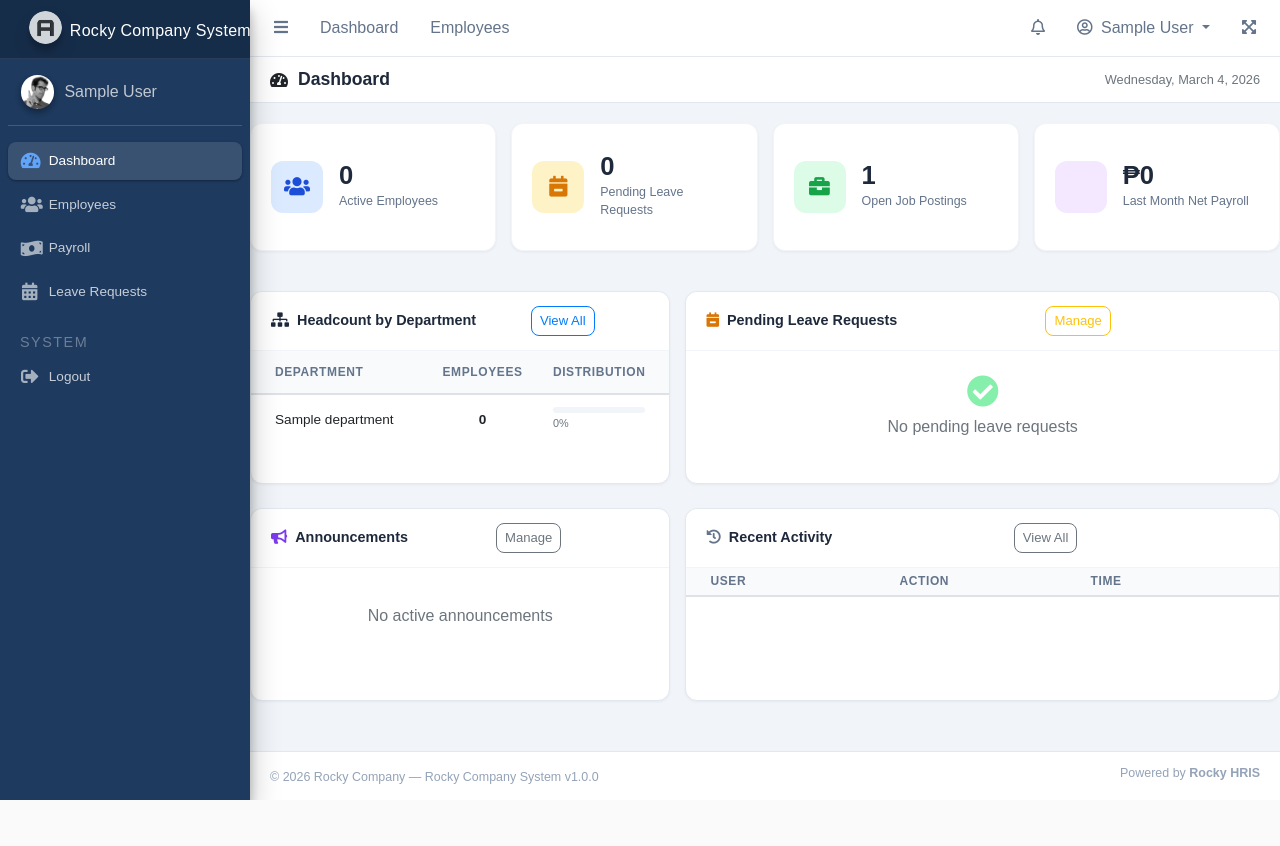
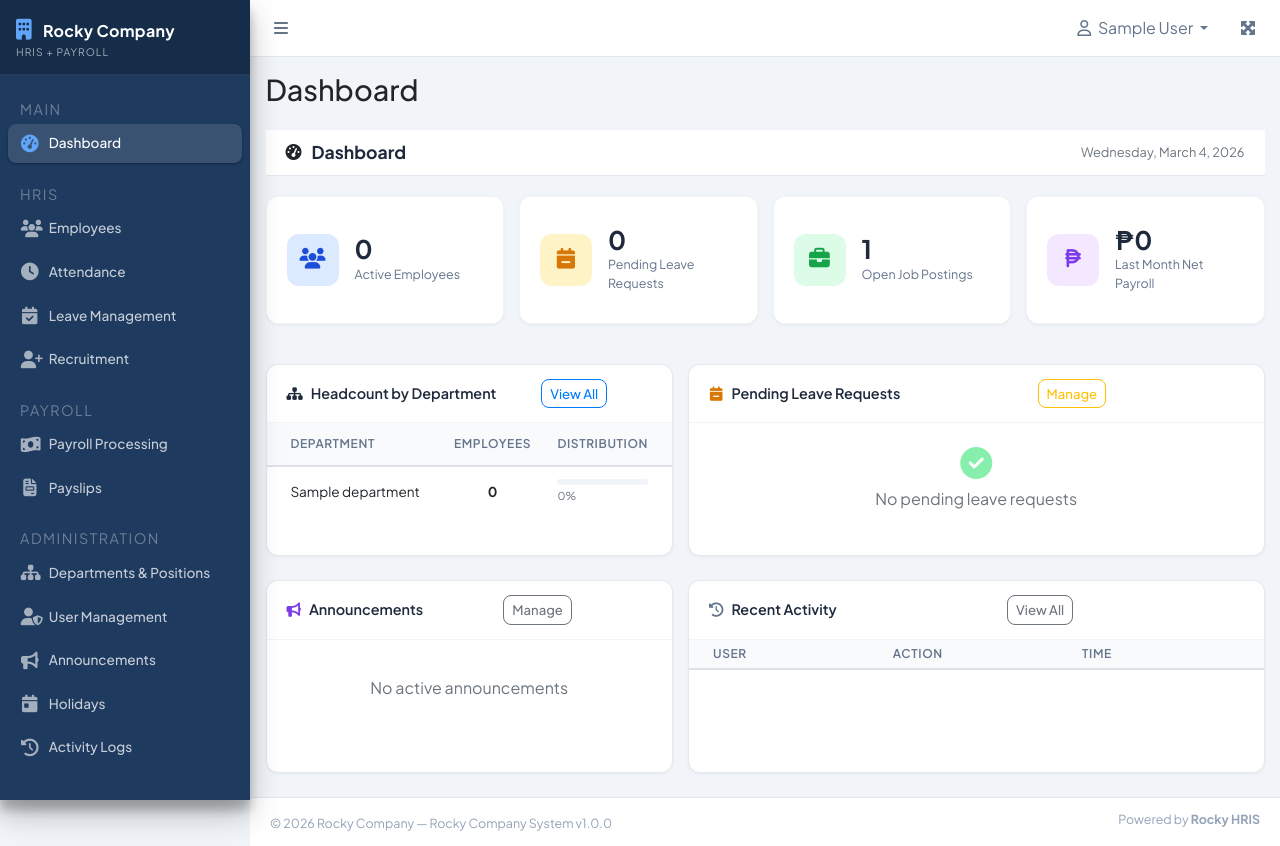
Before and after one commit to rokkicakesdev/rockycompanysystem, a PHP site: page /project/app/views/admin/dashboard.php in a window 1280 px wide. Before the commit the page ends 800 px from the top, so only its background shows below. Run offline with PHP 8.4, Linux system fonts and the light colour scheme; the visitor is signed in with stand-in values (Sample User, id 1); tables that the repository leaves empty or names only in its code hold one stand-in row (values such as "Sample post"); data that the repository does not hold is empty; some libraries are stand-ins or nearby versions.

Commit message:
Fixed layouts and resource

```diff
--- a/app/views/layouts/admin_header.php
+++ b/app/views/layouts/admin_header.php
@@ -1,41 +1,34 @@
 <?php
 // app/views/layouts/admin_header.php
-// ──────────────────────────────────────────────────────────────
-// Admin Header / Navbar Layout
-// Loads core dependencies safely, no duplicates
-// ──────────────────────────────────────────────────────────────
+// Updated to match screenshot layout: grouped headers, modern icons, clean hierarchy
 
-// Calculate project root once (from app/views/layouts/ → root = 3 levels up)
 $root = dirname(__DIR__, 3);
 
-// Safety net: load core classes if not already present
+// Load dependencies safely
 if (!class_exists('Model') || !class_exists('Database')) {
-    require_once $root . '/config/database.php';     // .env + DB constants
-    require_once $root . '/core/Database.php';       // PDO singleton
-    require_once $root . '/core/Model.php';          // main model class
-    require_once $root . '/core/Controller.php';     // base controller (if used)
+    require_once $root . '/config/database.php';
+    require_once $root . '/core/Database.php';
+    require_once $root . '/core/Model.php';
+    require_once $root . '/core/Controller.php';
 }
 
-// Always load global config (defines APP_NAME, BASE_URL, etc.)
 require_once $root . '/config/config.php';
 
-// Start session if not already started
 if (session_status() === PHP_SESSION_NONE) {
     session_start();
 }
 
-// Get pending leave count for badge (fallback to 0 if method fails)
+// Dynamic counters
 $pendingLeaves = 0;
 if (class_exists('Model') && method_exists('Model', 'countPendingLeaves')) {
     $pendingLeaves = Model::countPendingLeaves() ?? 0;
 }
 
-// User info (fallback if not set)
+// Placeholder — add real method when ready
+$newApplicants = 0; // Model::countNewApplicants() ?? 0;
+
 $userName = $_SESSION['name'] ?? 'Admin';
 $userRole = $_SESSION['role'] ?? 'Unknown';
-
-// Debug: confirm BASE_URL (remove after testing)
-// echo '<pre>BASE_URL = ' . BASE_URL . '</pre>';
 ?>
 
 <!DOCTYPE html>
@@ -44,72 +37,58 @@ $userRole = $_SESSION['role'] ?? 'Unknown';
   <meta charset="utf-8">
   <meta name="viewport" content="width=device-width, initial-scale=1">
   <title><?= htmlspecialchars(APP_NAME ?? 'Rocky Company') ?> | Admin Panel</title>
-
-  <!-- Google Font: Source Sans Pro -->
-  <link rel="stylesheet" href="https://fonts.googleapis.com/css?family=Source+Sans+Pro:300,400,400i,700&display=fallback">
-  <!-- Font Awesome -->
-  <link rel="stylesheet" href="<?= ASSETS_URL ?>/plugins/fontawesome-free/css/all.min.css">
-  <!-- Ionicons -->
+  <!-- AdminLTE & Bootstrap -->
+  <link rel="stylesheet" href="https://cdnjs.cloudflare.com/ajax/libs/admin-lte/3.2.0/css/adminlte.min.css">
+  <link rel="stylesheet" href="https://cdnjs.cloudflare.com/ajax/libs/font-awesome/6.4.0/css/all.min.css">
+  <link rel="stylesheet" href="https://fonts.googleapis.com/css2?family=Plus+Jakarta+Sans:wght@300;400;500;600;700&display=swap">
+  <!-- Ionicons (optional, but useful) -->
   <link rel="stylesheet" href="https://code.ionicframework.com/ionicons/2.0.1/css/ionicons.min.css">
-  <!-- Theme style -->
-  <link rel="stylesheet" href="<?= ASSETS_URL ?>/dist/css/adminlte.min.css">
   <!-- overlayScrollbars -->
   <link rel="stylesheet" href="<?= ASSETS_URL ?>/plugins/overlayScrollbars/css/OverlayScrollbars.min.css">
-  <!-- Custom styles -->
+  <!-- Custom -->
   <link rel="stylesheet" href="<?= ASSETS_URL ?>/css/common.css">
 </head>
 <body class="hold-transition sidebar-mini layout-fixed">
 <div class="wrapper">
 
-  <!-- Navbar -->
+  <!-- Top Navbar -->
   <nav class="main-header navbar navbar-expand navbar-white navbar-light">
-    <!-- Left navbar links -->
     <ul class="navbar-nav">
       <li class="nav-item">
         <a class="nav-link" data-widget="pushmenu" href="#" role="button"><i class="fas fa-bars"></i></a>
       </li>
-      <li class="nav-item d-none d-sm-inline-block">
-        <a href="<?= BASE_URL ?>/app/views/admin/dashboard.php" class="nav-link">Dashboard</a>
-      </li>
-      <li class="nav-item d-none d-sm-inline-block">
-        <a href="<?= BASE_URL ?>/app/views/admin/employees.php" class="nav-link">Employees</a>
-      </li>
     </ul>
 
-    <!-- Right navbar links -->
     <ul class="navbar-nav ml-auto">
-
-      <!-- Notifications: Pending Leaves -->
+      <!-- Pending Leaves Notification -->
+      <?php if ($pendingLeaves > 0): ?>
       <li class="nav-item dropdown">
         <a class="nav-link" data-toggle="dropdown" href="#">
           <i class="far fa-bell"></i>
-          <?php if ($pendingLeaves > 0): ?>
-            <span class="badge badge-danger navbar-badge"><?= $pendingLeaves ?></span>
-          <?php endif; ?>
+          <span class="badge badge-danger navbar-badge"><?= $pendingLeaves ?></span>
         </a>
         <div class="dropdown-menu dropdown-menu-lg dropdown-menu-right">
-          <span class="dropdown-item dropdown-header">
-            <?= $pendingLeaves ?> Pending Leave Request<?= $pendingLeaves !== 1 ? 's' : '' ?>
-          </span>
+          <span class="dropdown-item dropdown-header"><?= $pendingLeaves ?> Pending Leave(s)</span>
           <div class="dropdown-divider"></div>
-          <a href="<?= BASE_URL ?>/app/views/admin/leave-requests.php?status=pending" class="dropdown-item">
-            <i class="fas fa-envelope mr-2"></i> View Pending Leaves
+          <a href="<?= BASE_URL ?>/app/views/admin/leave.php?status=pending" class="dropdown-item">
+            <i class="fas fa-calendar-check mr-2"></i> View Pending Leaves
           </a>
           <div class="dropdown-divider"></div>
-          <a href="<?= BASE_URL ?>/app/views/admin/leave-requests.php" class="dropdown-item dropdown-footer">See All Requests</a>
+          <a href="<?= BASE_URL ?>/app/views/admin/leave.php" class="dropdown-item dropdown-footer">See All</a>
         </div>
       </li>
+      <?php endif; ?>
 
-      <!-- User Menu -->
+      <!-- User Dropdown -->
       <li class="nav-item dropdown">
-        <a class="nav-link dropdown-toggle" href="#" id="userDropdown" role="button" data-toggle="dropdown" aria-haspopup="true" aria-expanded="false">
-          <i class="far fa-user-circle mr-1"></i>
-          <span class="d-none d-md-inline"><?= htmlspecialchars($userName) ?></span>
+        <a class="nav-link dropdown-toggle" data-toggle="dropdown" href="#">
+          <i class="far fa-user mr-1"></i>
+          <?= htmlspecialchars($userName) ?>
         </a>
-        <div class="dropdown-menu dropdown-menu-right" aria-labelledby="userDropdown">
+        <div class="dropdown-menu dropdown-menu-right">
           <div class="dropdown-header">
             <strong><?= htmlspecialchars($userName) ?></strong><br>
-            <small class="text-muted"><?= htmlspecialchars($userRole) ?></small>
+            <small class="text-muted"><?= ucfirst(htmlspecialchars($userRole)) ?></small>
           </div>
           <div class="dropdown-divider"></div>
           <a href="<?= BASE_URL ?>/logout.php" class="dropdown-item">
@@ -118,7 +97,6 @@ $userRole = $_SESSION['role'] ?? 'Unknown';
         </div>
       </li>
 
-      <!-- Fullscreen toggle -->
       <li class="nav-item">
         <a class="nav-link" data-widget="fullscreen" href="#" role="button">
           <i class="fas fa-expand-arrows-alt"></i>
@@ -126,76 +104,138 @@ $userRole = $_SESSION['role'] ?? 'Unknown';
       </li>
     </ul>
   </nav>
-  <!-- /.navbar -->
 
-  <!-- Main Sidebar Container -->
+  <!-- Sidebar -->
   <aside class="main-sidebar sidebar-dark-primary elevation-4">
-    <!-- Brand Logo -->
+    <!-- Brand -->
     <a href="<?= BASE_URL ?>/app/views/admin/dashboard.php" class="brand-link">
-      <img src="<?= ASSETS_URL ?>/dist/img/AdminLTELogo.png" alt="AdminLTE Logo" class="brand-image img-circle elevation-3" style="opacity: .8">
-      <span class="brand-text font-weight-light"><?= htmlspecialchars(APP_NAME ?? 'Rocky') ?></span>
+      <i class="fas fa-building mr-2" style="color:#60a5fa;font-size:1.3rem;"></i>
+      <span class="brand-text">
+        <?= COMPANY_NAME ?>
+        <span>HRIS + Payroll</span>
+      </span>
     </a>
+    <!-- <a href="<?= BASE_URL ?>/app/views/admin/dashboard.php" class="brand-link text-center">
+      <span class="brand-text font-weight-light">
+        Rocky Company<br>
+        <small>HRIS + Payroll</small>
+      </span>
+    </a> -->
 
-    <!-- Sidebar -->
     <div class="sidebar">
-      <!-- Sidebar user panel -->
-      <div class="user-panel mt-3 pb-3 mb-3 d-flex">
-        <div class="image">
-          <img src="<?= ASSETS_URL ?>/dist/img/user2-160x160.jpg" class="img-circle elevation-2" alt="User Image">
-        </div>
-        <div class="info">
-          <a href="#" class="d-block"><?= htmlspecialchars($userName) ?></a>
-        </div>
-      </div>
-
-      <!-- Sidebar Menu -->
       <nav class="mt-2">
         <ul class="nav nav-pills nav-sidebar flex-column" data-widget="treeview" role="menu" data-accordion="false">
-          <?php $currentPage = basename($_SERVER['PHP_SELF']); ?>
+
+          <!-- MAIN -->
+          <li class="nav-header">MAIN</li>
           <li class="nav-item">
-            <a href="<?= BASE_URL ?>/app/views/admin/dashboard.php" class="nav-link <?= $currentPage === 'dashboard.php' ? 'active' : '' ?>">
+            <a href="<?= BASE_URL ?>/app/views/admin/dashboard.php" class="nav-link <?= basename($_SERVER['PHP_SELF']) === 'dashboard.php' ? 'active' : '' ?>">
               <i class="nav-icon fas fa-tachometer-alt"></i>
               <p>Dashboard</p>
             </a>
           </li>
 
+          <!-- HRIS -->
+          <li class="nav-header">HRIS</li>
           <li class="nav-item">
-            <a href="<?= BASE_URL ?>/app/views/admin/employees.php" class="nav-link <?= $currentPage === 'employees.php' ? 'active' : '' ?>">
+            <a href="<?= BASE_URL ?>/app/views/admin/employees.php" class="nav-link <?= basename($_SERVER['PHP_SELF']) === 'employees.php' ? 'active' : '' ?>">
               <i class="nav-icon fas fa-users"></i>
               <p>Employees</p>
             </a>
           </li>
           <li class="nav-item">
-            <a href="<?= BASE_URL ?>/app/views/admin/payroll.php" class="nav-link">
-              <i class="nav-icon fas fa-money-bill-wave"></i>
-              <p>Payroll</p>
+            <a href="<?= BASE_URL ?>/app/views/admin/attendance.php" class="nav-link <?= basename($_SERVER['PHP_SELF']) === 'attendance.php' ? 'active' : '' ?>">
+              <i class="nav-icon fas fa-clock"></i>
+              <p>Attendance</p>
             </a>
           </li>
-
           <li class="nav-item">
-            <a href="<?= BASE_URL ?>/app/views/admin/leave.php" class="nav-link">
-              <i class="nav-icon fas fa-calendar-alt"></i>
-              <p>Leave Requests</p>
+            <a href="<?= BASE_URL ?>/app/views/admin/leave.php" class="nav-link <?= basename($_SERVER['PHP_SELF']) === 'leave.php' ? 'active' : '' ?>">
+              <i class="nav-icon fas fa-calendar-check"></i>
+              <p>Leave Management</p>
               <?php if ($pendingLeaves > 0): ?>
-                <span class="badge badge-danger right"><?= $pendingLeaves ?></span>
+                <span class="right badge badge-danger"><?= $pendingLeaves ?></span>
+              <?php endif; ?>
+            </a>
+          </li>
+          <li class="nav-item">
+            <a href="<?= BASE_URL ?>/app/views/admin/recruitment.php" class="nav-link <?= basename($_SERVER['PHP_SELF']) === 'recruitment.php' ? 'active' : '' ?>">
+              <i class="nav-icon fas fa-user-plus"></i>
+              <p>Recruitment</p>
+              <?php if ($newApplicants > 0): ?>
+                <span class="right badge badge-warning"><?= $newApplicants ?></span>
               <?php endif; ?>
             </a>
           </li>
 
-          <li class="nav-header">SYSTEM</li>
+          <!-- PAYROLL -->
+          <li class="nav-header">PAYROLL</li>
           <li class="nav-item">
-            <a href="<?= BASE_URL ?>/logout.php" class="nav-link">
-              <i class="nav-icon fas fa-sign-out-alt"></i>
-              <p>Logout</p>
+            <a href="<?= BASE_URL ?>/app/views/admin/payroll.php" class="nav-link <?= basename($_SERVER['PHP_SELF']) === 'payroll.php' ? 'active' : '' ?>">
+              <i class="nav-icon fas fa-money-bill-wave"></i>
+              <p>Payroll Processing</p>
             </a>
           </li>
+          <li class="nav-item">
+            <a href="<?= BASE_URL ?>/app/views/admin/payslip.php" class="nav-link <?= basename($_SERVER['PHP_SELF']) === 'payslip.php' ? 'active' : '' ?>">
+              <i class="nav-icon fas fa-file-invoice"></i>
+              <p>Payslips</p>
+            </a>
+          </li>
+
+          <!-- ADMINISTRATION -->
+          <?php if (isset($_SESSION['role']) && $_SESSION['role'] === 'admin'): ?>
+          <li class="nav-header">ADMINISTRATION</li>
+          <li class="nav-item">
+            <a href="<?= BASE_URL ?>/app/views/admin/departments.php" class="nav-link <?= basename($_SERVER['PHP_SELF']) === 'departments.php' ? 'active' : '' ?>">
+              <i class="nav-icon fas fa-sitemap"></i>
+              <p>Departments & Positions</p>
+            </a>
+          </li>
+          <li class="nav-item">
+            <a href="<?= BASE_URL ?>/app/views/admin/users.php" class="nav-link <?= basename($_SERVER['PHP_SELF']) === 'users.php' ? 'active' : '' ?>">
+              <i class="nav-icon fas fa-user-shield"></i>
+              <p>User Management</p>
+            </a>
+          </li>
+          <li class="nav-item">
+            <a href="<?= BASE_URL ?>/app/views/admin/announcements.php" class="nav-link <?= basename($_SERVER['PHP_SELF']) === 'announcements.php' ? 'active' : '' ?>">
+              <i class="nav-icon fas fa-bullhorn"></i>
+              <p>Announcements</p>
+            </a>
+          </li>
+          <li class="nav-item">
+            <a href="<?= BASE_URL ?>/app/views/admin/holidays.php" class="nav-link <?= basename($_SERVER['PHP_SELF']) === 'holidays.php' ? 'active' : '' ?>">
+              <i class="nav-icon fas fa-calendar-day"></i>
+              <p>Holidays</p>
+            </a>
+          </li>
+          <li class="nav-item">
+            <a href="<?= BASE_URL ?>/app/views/admin/activity_log.php" class="nav-link <?= basename($_SERVER['PHP_SELF']) === 'activity_log.php' ? 'active' : '' ?>">
+              <i class="nav-icon fas fa-history"></i>
+              <p>Activity Logs</p>
+            </a>
+          </li>
+          <?php endif; ?>
+
         </ul>
       </nav>
-      <!-- /.sidebar-menu -->
     </div>
-    <!-- /.sidebar -->
   </aside>
 
   <!-- Content Wrapper -->
   <div class="content-wrapper">
-    <!-- Your page content starts here -->
+    <!-- Content Header (page title) -->
+    <section class="content-header">
+      <div class="container-fluid">
+        <div class="row mb-2">
+          <div class="col-sm-6">
+            <h1 class="m-0"><?= htmlspecialchars($pageTitle ?? 'Dashboard') ?></h1>
+          </div>
+        </div>
+      </div>
+    </section>
+
+    <!-- Main content area starts here in your view files -->
+    <section class="content">
+      <div class="container-fluid">
```
